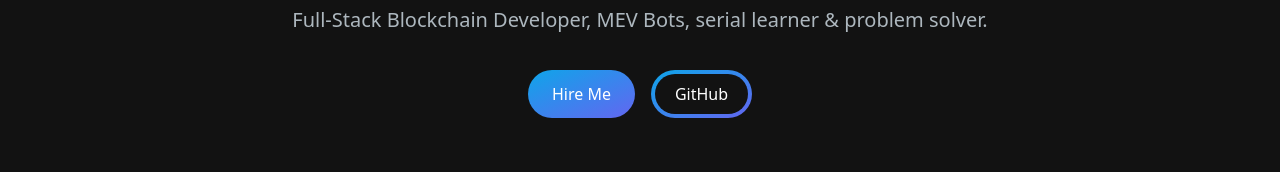
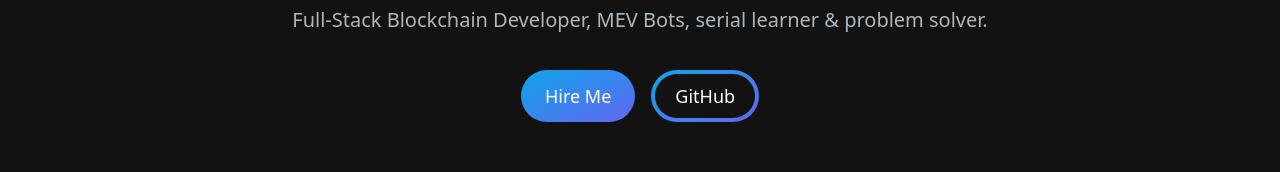
Before and after one commit to RScro/rscro-website, a React (Vite) app: page / in a window 1280 px wide. Shown: the part 474-646 px from the top of the page. Built offline with nearby package versions, Linux system fonts and the light colour scheme.

Commit message:
Update HeroSection.jsx

```diff
--- a/src/components/HeroSection.jsx
+++ b/src/components/HeroSection.jsx
@@ -39,13 +39,13 @@ const HeroSection = () => {
           <div>
             <a
               href="#contact"
-              className="px-6 inline-block py-3 w-full sm:w-fit rounded-full mr-4 bg-gradient-to-br from-primary-500 to-secondary-500 hover:bg-slate-200 text-white"
+              className="text-lg px-6 inline-block py-3 w-full sm:w-fit rounded-full mr-4 bg-gradient-to-br from-primary-500 to-secondary-500 hover:bg-slate-200 text-white"
             >
               Hire Me
             </a>
             <a
               href="https://github.com/RScro"
-              className="px-1 inline-block py-1 w-full sm:w-fit rounded-full bg-gradient-to-br from-primary-500 to-secondary-500 hover:bg-slate-800 text-white mt-3"
+              className="text-lg px-1 inline-block py-1 w-full sm:w-fit rounded-full bg-gradient-to-br from-primary-500 to-secondary-500 hover:bg-slate-800 text-white mt-3"
             >
               <span className="block bg-[#121212] hover:bg-slate-800 rounded-full px-5 py-2">
                 GitHub
```
